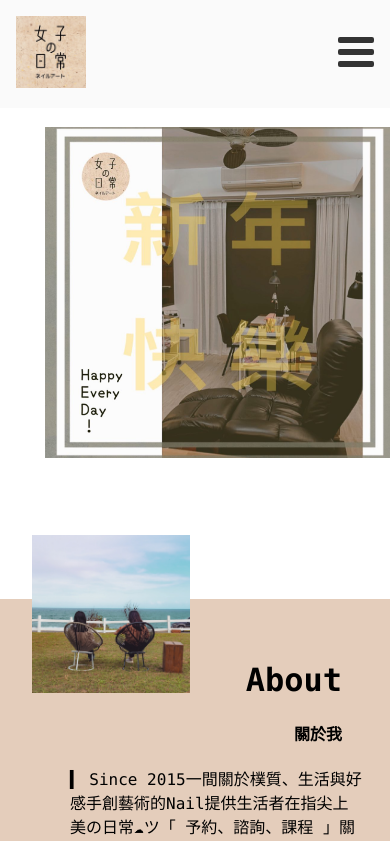
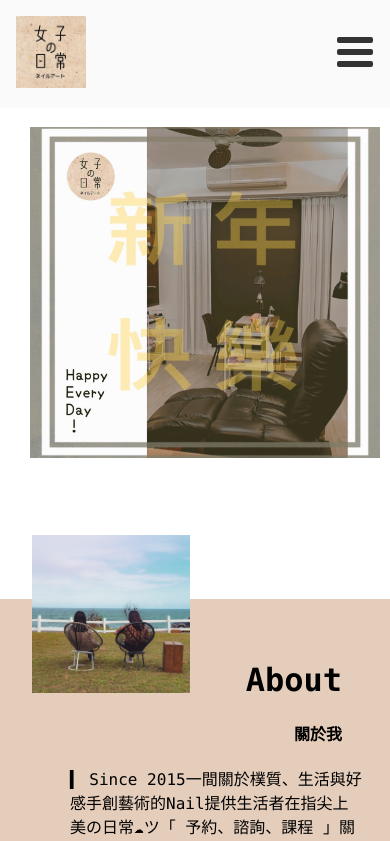
Before and after one commit to kkshen3352/Good-Daily-Nails, a Next.js app: page / in a window 390 px wide. Shown: the top 841 px of the page. Built offline with nearby package versions, Linux system fonts and the light colour scheme.

Commit message:
'ud_rwd'

```diff
--- a/styles/main.module.css
+++ b/styles/main.module.css
@@ -171,6 +171,6 @@
         max-width: 350px;
         width: 100%;
         left: 0;
-        margin: 0 0 0 45px;
+        margin: 0 0 0 30px;
     }
 }
--- a/styles/nav.module.css
+++ b/styles/nav.module.css
@@ -108,7 +108,7 @@
 @media screen and (max-width: 513px) {
     .navbox {
         display: block;
-        padding-left: 8rem;
+        padding-left: 6rem;
     }
 }
 @media screen and (max-width: 393px) {
```
